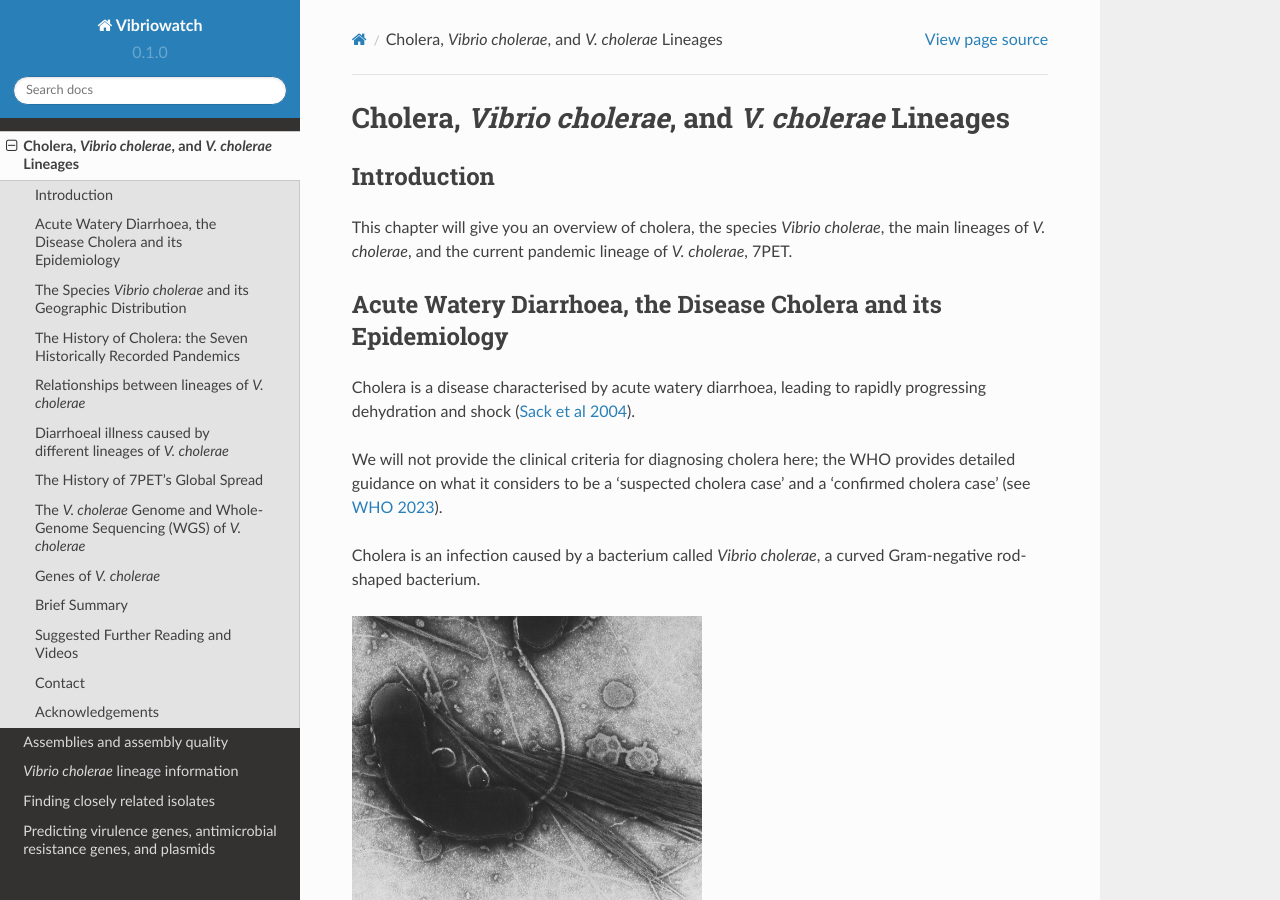
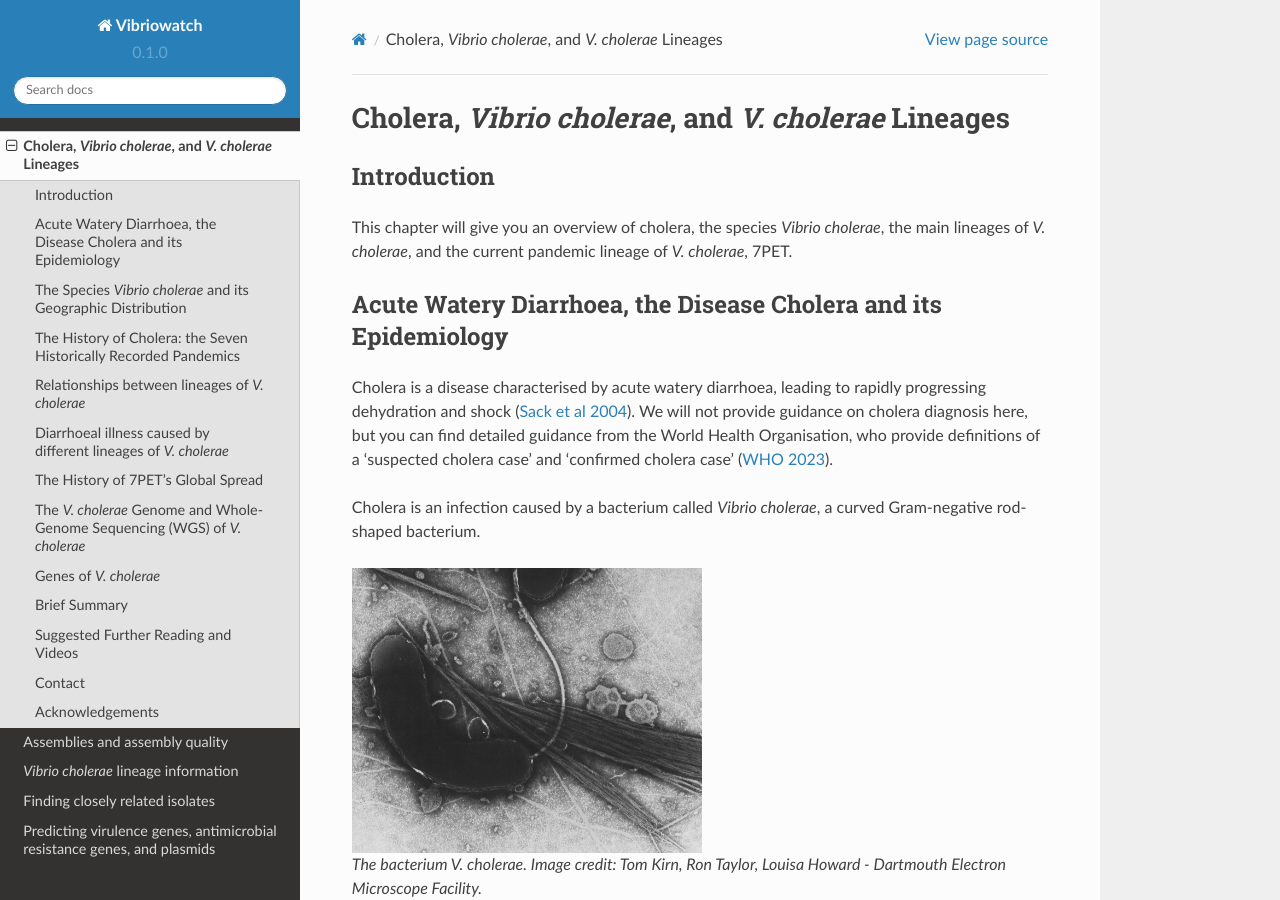
Before and after one commit to avrilcoghlan/cholerabook, a Sphinx documentation site: the page built from docs/source/vibriogenomes.rst, in a window 1280 px wide and 900 px high. Built offline with Sphinx 7.4.7 and the Read the Docs theme 2.0.0, drawn with Linux system fonts in a browser that asks for light colours.

Commit message:
Update vibriogenomes.rst

```diff
--- a/docs/source/vibriogenomes.rst
+++ b/docs/source/vibriogenomes.rst
@@ -10,11 +10,10 @@
 ----------------------------------------------------------------
 
 Cholera is a disease characterised by acute watery diarrhoea, leading to rapidly progressing dehydration and shock (`Sack et al 2004`_).
+We will not provide guidance on cholera diagnosis here, but you can find detailed guidance from the
+World Health Organisation, who provide definitions of a 'suspected cholera case' and 'confirmed cholera case' (`WHO 2023`_).
 
 .. _Sack et al 2004: https://pubmed.ncbi.nlm.nih.gov/14738797/
-
-We will not provide the clinical criteria for diagnosing cholera here; the WHO provides detailed guidance on what it considers to be a 'suspected cholera case' and
-a 'confirmed cholera case' (see `WHO 2023`_).
 
 .. _WHO 2023: https://www.gtfcc.org/wp-content/uploads/2023/02/gtfcc-public-health-surveillance-for-cholera-interim-guidance.pdf
 
```
